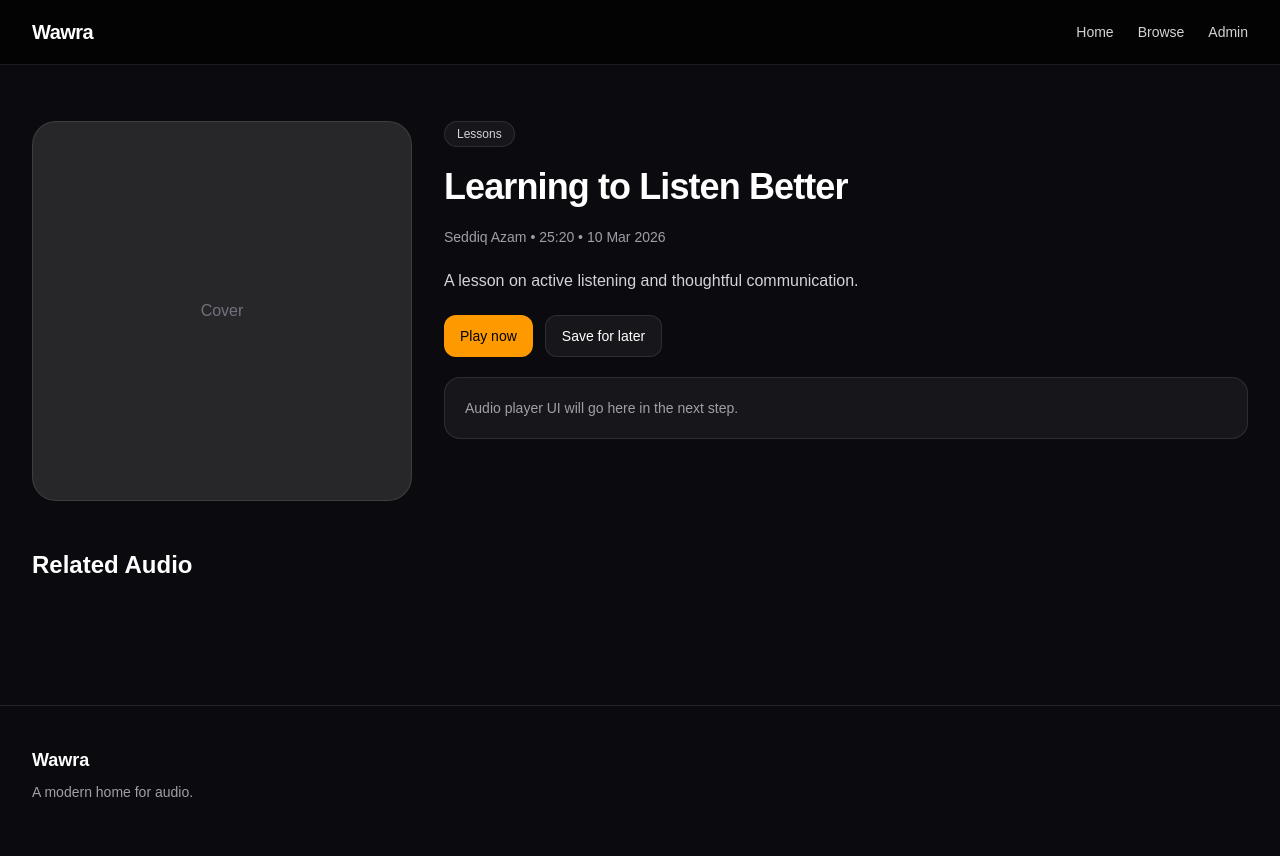
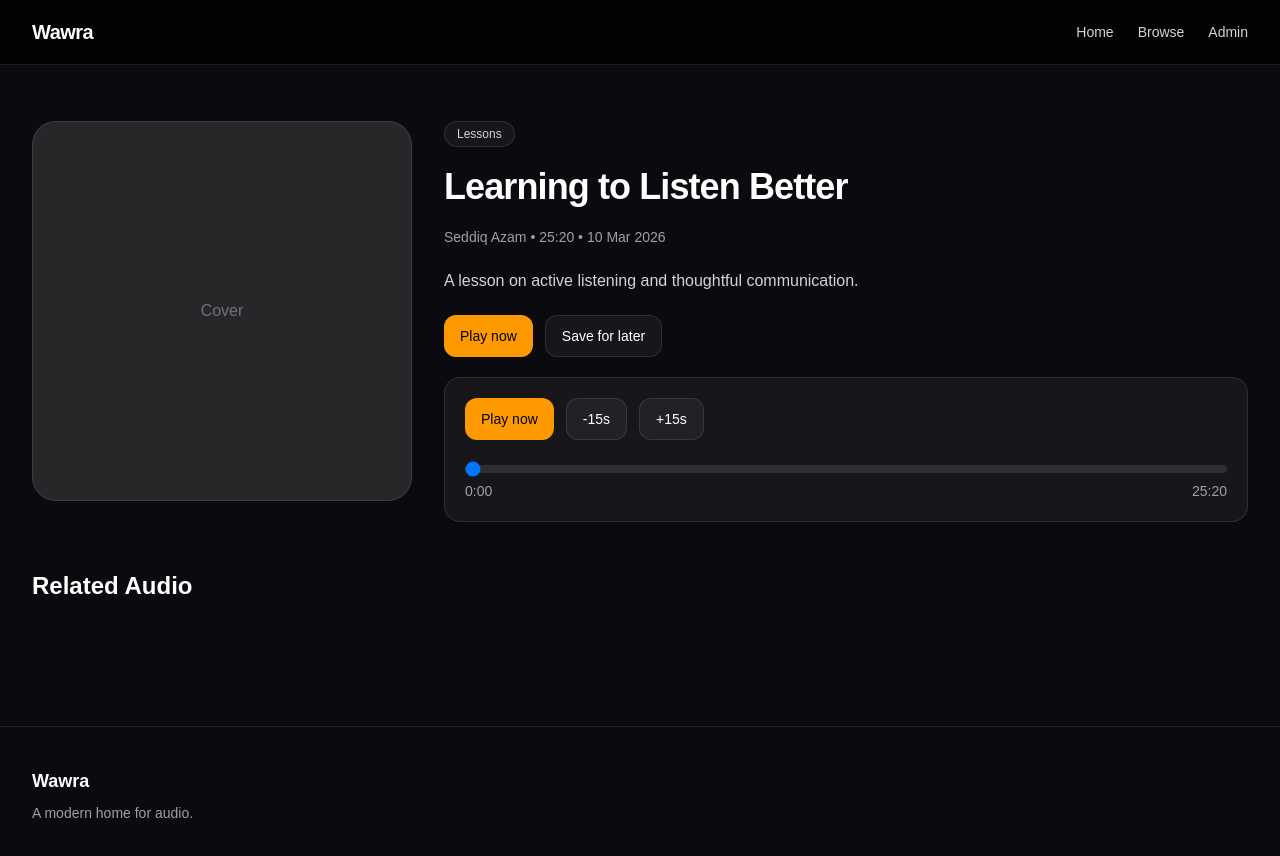
Before and after one commit to sedazam/wawra, a Next.js app: page /audio/learning-to-listen-better in a window 1280 px wide. Shown: the top 856 px of the page. Built offline with nearby package versions, Linux system fonts and the light colour scheme.

Commit message:
Add audio player components and context for enhanced audio playback experience

```diff
--- a/app/audio/[slug]/page.tsx
+++ b/app/audio/[slug]/page.tsx
@@ -1,5 +1,6 @@
 import { notFound } from "next/navigation";
 import AudioCard from "@/components/audio/audio-card";
+import AudioPlayer from "@/components/player/audio-player";
 import PageContainer from "@/components/layout/page-container";
 import SectionHeader from "@/components/layout/section-header";
 import SiteFooter from "@/components/layout/site-footer";
@@ -33,7 +34,7 @@ export default async function AudioDetailPage({
     .slice(0, 3);
 
   return (
-    <main className="min-h-screen bg-[#0B0B0F]">
+    <main className="min-h-screen bg-[#0B0B0F] pb-28">
       <SiteHeader />
 
       <PageContainer className="py-10 md:py-14">
@@ -63,9 +64,7 @@ export default async function AudioDetailPage({
               <Button variant="secondary">Save for later</Button>
             </div>
 
-            <div className="rounded-2xl border border-white/10 bg-white/5 p-5 text-sm text-zinc-400">
-              Audio player UI will go here in the next step.
-            </div>
+            <AudioPlayer audio={audio} />
           </div>
         </div>
 
--- a/app/layout.tsx
+++ b/app/layout.tsx
@@ -1,5 +1,7 @@
 import type { Metadata } from "next";
 import "./globals.css";
+import { PlayerProvider } from "@/components/player/player-context";
+import MiniPlayer from "@/components/player/mini-player";
 
 export const metadata: Metadata = {
   title: "Wawra",
@@ -13,7 +15,12 @@ export default function RootLayout({
 }>) {
   return (
     <html lang="en">
-      <body>{children}</body>
+      <body>
+        <PlayerProvider>
+          {children}
+          <MiniPlayer />
+        </PlayerProvider>
+      </body>
     </html>
   );
 }
--- a/components/audio/audio-card.tsx
+++ b/components/audio/audio-card.tsx
@@ -1,18 +1,22 @@
+"use client";
+
 import Link from "next/link";
 import type { AudioItem } from "@/types";
 import Badge from "@/components/ui/badge";
 import { formatDuration } from "@/lib/utils/format";
+import { usePlayerContext } from "@/components/player/player-context";
 
 type AudioCardProps = {
   audio: AudioItem;
 };
 
 export default function AudioCard({ audio }: AudioCardProps) {
+  const { toggleAudio, currentAudio, isPlaying } = usePlayerContext();
+  const isCurrent = currentAudio?.id === audio.id;
+
   return (
-    <Link
-      href={`/audio/${audio.slug}`}
-      className="group overflow-hidden rounded-2xl border border-white/10 bg-white/5 transition duration-200 hover:-translate-y-1 hover:border-white/20 hover:bg-white/[0.07]"
-    >
+    <div className="group overflow-hidden rounded-2xl border border-white/10 bg-white/5 transition duration-200 hover:-translate-y-1 hover:border-white/20 hover:bg-white/[0.07]">
+      <Link href={`/audio/${audio.slug}`} className="block">
         <div className="relative aspect-square overflow-hidden bg-zinc-800">
           <div className="flex h-full items-center justify-center text-sm text-zinc-500 transition group-hover:scale-105">
             Cover
@@ -23,21 +27,31 @@ export default function AudioCard({ audio }: AudioCardProps) {
               {formatDuration(audio.durationSeconds)}
             </span>
 
-          <span className="flex h-10 w-10 items-center justify-center rounded-full bg-amber-500 text-sm font-semibold text-black shadow-lg transition group-hover:scale-105">
-            ▶
-          </span>
+            <button
+              type="button"
+              onClick={(event) => {
+                event.preventDefault();
+                toggleAudio(audio);
+              }}
+              className="flex h-10 w-10 items-center justify-center rounded-full bg-amber-500 text-sm font-semibold text-black shadow-lg transition group-hover:scale-105"
+            >
+              {isCurrent && isPlaying ? "❚❚" : "▶"}
+            </button>
           </div>
         </div>
+      </Link>
 
       <div className="space-y-3 p-4">
         <Badge>{audio.categoryName}</Badge>
 
+        <Link href={`/audio/${audio.slug}`} className="block">
           <h3 className="line-clamp-2 text-base font-semibold leading-6 text-white">
             {audio.title}
           </h3>
+        </Link>
 
         <p className="text-sm text-zinc-400">{audio.speaker}</p>
       </div>
-    </Link>
+    </div>
   );
 }
--- a/components/audio/featured-hero.tsx
+++ b/components/audio/featured-hero.tsx
@@ -1,14 +1,20 @@
+"use client";
+
 import Link from "next/link";
 import type { AudioItem } from "@/types";
 import Button from "@/components/ui/button";
 import Badge from "@/components/ui/badge";
 import { formatDuration } from "@/lib/utils/format";
+import { usePlayerContext } from "@/components/player/player-context";
 
 type FeaturedHeroProps = {
   audio: AudioItem;
 };
 
 export default function FeaturedHero({ audio }: FeaturedHeroProps) {
+  const { toggleAudio, currentAudio, isPlaying } = usePlayerContext();
+  const isCurrent = currentAudio?.id === audio.id;
+
   return (
     <section className="py-8 md:py-12">
       <div className="grid items-center gap-8 rounded-3xl border border-white/10 bg-gradient-to-br from-white/10 via-white/[0.06] to-white/[0.02] p-6 md:grid-cols-2 md:p-8 lg:p-10">
@@ -29,7 +35,9 @@ export default function FeaturedHero({ audio }: FeaturedHeroProps) {
           </div>
 
           <div className="flex flex-wrap gap-3 pt-2">
-            <Button>Play now</Button>
+            <Button onClick={() => toggleAudio(audio)}>
+              {isCurrent && isPlaying ? "Pause" : "Play now"}
+            </Button>
 
             <Link href={`/audio/${audio.slug}`}>
               <Button variant="secondary">View details</Button>
--- a/components/player/audio-player.tsx
+++ b/components/player/audio-player.tsx
@@ -1,3 +1,65 @@
-export default function AudioPlayer() {
-  return <div>Audio Player</div>;
+"use client";
+
+import type { AudioItem } from "@/types";
+import Button from "@/components/ui/button";
+import ProgressBar from "@/components/player/progress-bar";
+import { formatDuration } from "@/lib/utils/format";
+import { usePlayerContext } from "@/components/player/player-context";
+
+type AudioPlayerProps = {
+  audio: AudioItem;
+};
+
+export default function AudioPlayer({ audio }: AudioPlayerProps) {
+  const {
+    currentAudio,
+    isPlaying,
+    currentTime,
+    duration,
+    toggleAudio,
+    seekTo,
+  } = usePlayerContext();
+
+  const isCurrentAudio = currentAudio?.id === audio.id;
+  const shownTime = isCurrentAudio ? currentTime : 0;
+  const shownDuration = isCurrentAudio ? duration : audio.durationSeconds;
+
+  return (
+    <div className="rounded-2xl border border-white/10 bg-white/5 p-5">
+      <div className="mb-4 flex flex-wrap gap-3">
+        <Button onClick={() => toggleAudio(audio)}>
+          {isCurrentAudio && isPlaying ? "Pause" : "Play now"}
+        </Button>
+
+        <Button
+          variant="secondary"
+          onClick={() => seekTo(Math.max(shownTime - 15, 0))}
+          disabled={!isCurrentAudio}
+        >
+          -15s
+        </Button>
+
+        <Button
+          variant="secondary"
+          onClick={() => seekTo(Math.min(shownTime + 15, shownDuration || 0))}
+          disabled={!isCurrentAudio}
+        >
+          +15s
+        </Button>
+      </div>
+
+      <div className="space-y-2">
+        <ProgressBar
+          value={shownTime}
+          max={shownDuration || 0}
+          onChange={seekTo}
+        />
+
+        <div className="flex items-center justify-between text-sm text-zinc-400">
+          <span>{formatDuration(Math.floor(shownTime))}</span>
+          <span>{formatDuration(Math.floor(shownDuration || 0))}</span>
+        </div>
+      </div>
+    </div>
+  );
 }
--- /dev/null
+++ b/components/player/player-context.tsx
@@ -0,0 +1,158 @@
+"use client";
+
+import {
+  createContext,
+  useContext,
+  useMemo,
+  useRef,
+  useState,
+  useEffect,
+  type ReactNode,
+} from "react";
+import type { AudioItem } from "@/types";
+
+type PlayerContextType = {
+  currentAudio: AudioItem | null;
+  isPlaying: boolean;
+  currentTime: number;
+  duration: number;
+  playAudio: (audio: AudioItem) => void;
+  pauseAudio: () => void;
+  resumeAudio: () => void;
+  toggleAudio: (audio: AudioItem) => void;
+  seekTo: (time: number) => void;
+};
+
+const PlayerContext = createContext<PlayerContextType | undefined>(undefined);
+
+export function PlayerProvider({ children }: { children: ReactNode }) {
+  const audioRef = useRef<HTMLAudioElement | null>(null);
+
+  const [currentAudio, setCurrentAudio] = useState<AudioItem | null>(null);
+  const [isPlaying, setIsPlaying] = useState(false);
+  const [currentTime, setCurrentTime] = useState(0);
+  const [duration, setDuration] = useState(0);
+
+  useEffect(() => {
+    const audio = audioRef.current;
+
+    if (!audio) return;
+
+    const handleTimeUpdate = () => {
+      setCurrentTime(audio.currentTime);
+    };
+
+    const handleLoadedMetadata = () => {
+      setDuration(audio.duration || 0);
+    };
+
+    const handleEnded = () => {
+      setIsPlaying(false);
+    };
+
+    audio.addEventListener("timeupdate", handleTimeUpdate);
+    audio.addEventListener("loadedmetadata", handleLoadedMetadata);
+    audio.addEventListener("ended", handleEnded);
+
+    return () => {
+      audio.removeEventListener("timeupdate", handleTimeUpdate);
+      audio.removeEventListener("loadedmetadata", handleLoadedMetadata);
+      audio.removeEventListener("ended", handleEnded);
+    };
+  }, [currentAudio]);
+
+  const playAudio = async (audio: AudioItem) => {
+    if (!audioRef.current) return;
+
+    if (currentAudio?.id !== audio.id) {
+      setCurrentAudio(audio);
+      setCurrentTime(0);
+      setDuration(0);
+
+      audioRef.current.src = audio.audioUrl;
+
+      try {
+        await audioRef.current.play();
+        setIsPlaying(true);
+      } catch (error) {
+        console.error("Playback failed:", error);
+      }
+
+      return;
+    }
+
+    try {
+      await audioRef.current.play();
+      setIsPlaying(true);
+    } catch (error) {
+      console.error("Playback failed:", error);
+    }
+  };
+
+  const pauseAudio = () => {
+    if (!audioRef.current) return;
+    audioRef.current.pause();
+    setIsPlaying(false);
+  };
+
+  const resumeAudio = async () => {
+    if (!audioRef.current) return;
+
+    try {
+      await audioRef.current.play();
+      setIsPlaying(true);
+    } catch (error) {
+      console.error("Playback failed:", error);
+    }
+  };
+
+  const toggleAudio = async (audio: AudioItem) => {
+    if (currentAudio?.id === audio.id) {
+      if (isPlaying) {
+        pauseAudio();
+      } else {
+        await resumeAudio();
+      }
+    } else {
+      await playAudio(audio);
+    }
+  };
+
+  const seekTo = (time: number) => {
+    if (!audioRef.current) return;
+    audioRef.current.currentTime = time;
+    setCurrentTime(time);
+  };
+
+  const value = useMemo(
+    () => ({
+      currentAudio,
+      isPlaying,
+      currentTime,
+      duration,
+      playAudio,
+      pauseAudio,
+      resumeAudio,
+      toggleAudio,
+      seekTo,
+    }),
+    [currentAudio, isPlaying, currentTime, duration],
+  );
+
+  return (
+    <PlayerContext.Provider value={value}>
+      {children}
+      <audio ref={audioRef} preload="metadata" />
+    </PlayerContext.Provider>
+  );
+}
+
+export function usePlayerContext() {
+  const context = useContext(PlayerContext);
+
+  if (!context) {
+    throw new Error("usePlayerContext must be used inside PlayerProvider");
+  }
+
+  return context;
+}
--- a/components/player/progress-bar.tsx
+++ b/components/player/progress-bar.tsx
@@ -1,3 +1,25 @@
-export default function ProgressBar() {
-  return <div>Progress Bar</div>;
+"use client";
+
+type ProgressBarProps = {
+  value: number;
+  max: number;
+  onChange: (value: number) => void;
+};
+
+export default function ProgressBar({
+  value,
+  max,
+  onChange,
+}: ProgressBarProps) {
+  return (
+    <input
+      type="range"
+      min={0}
+      max={max || 0}
+      step={1}
+      value={value}
+      onChange={(event) => onChange(Number(event.target.value))}
+      className="h-2 w-full cursor-pointer appearance-none rounded-full bg-white/10"
+    />
+  );
 }
```
Also changed, not shown: components/player/mini-player.tsx (+59 -1 lines), 2 other files (tests, documents, lock files or other folders). Lines whose indentation alone changed are shown as unchanged.
